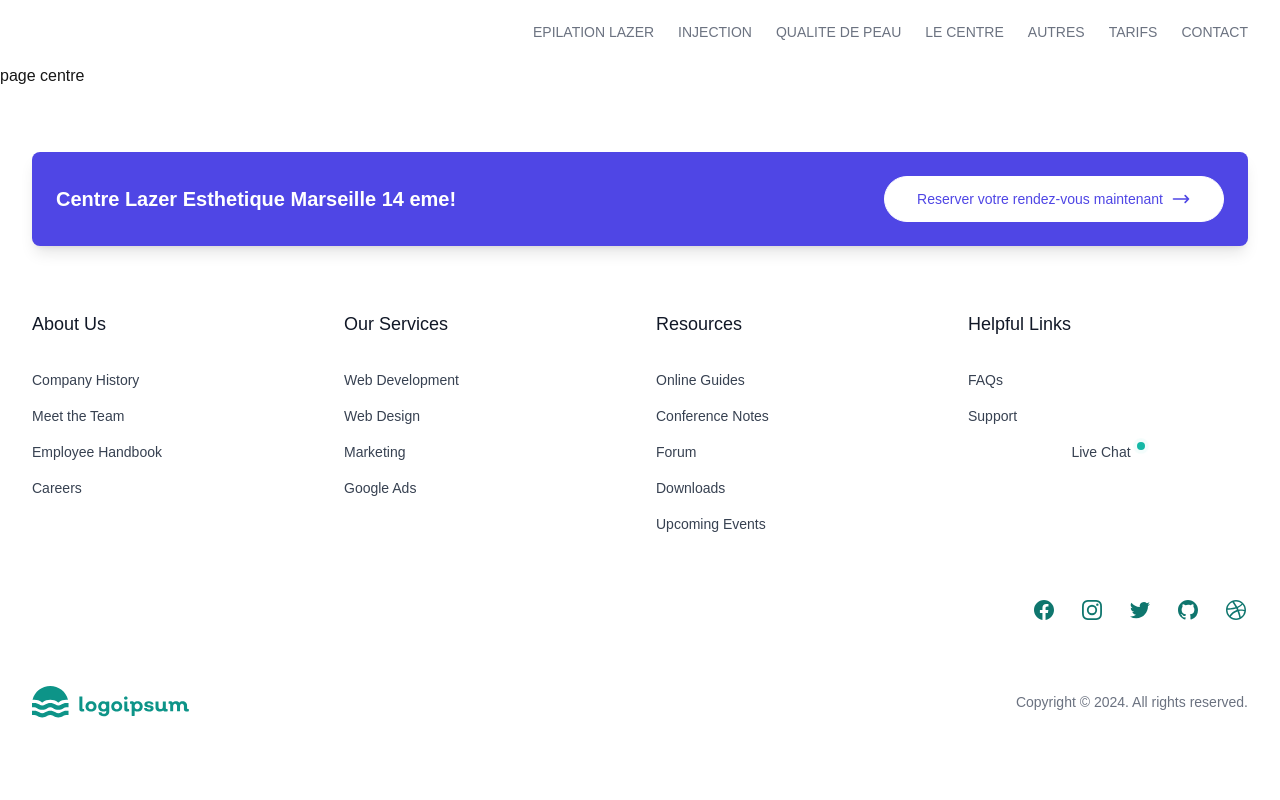
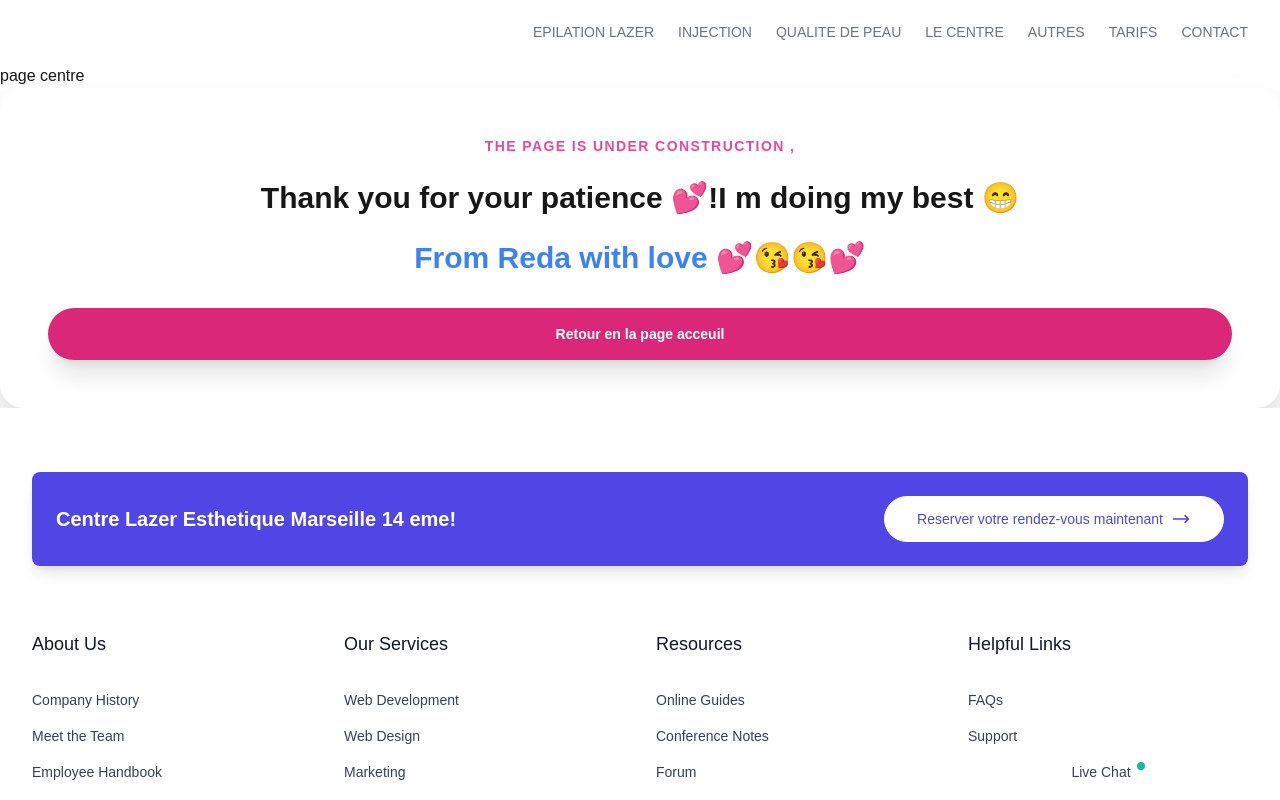
Before and after one commit to redondo-dev/cabinetMedical, a Next.js app: page /centre in a window 1280 px wide. Shown: the top 800 px of the page. Built offline with nearby package versions, Linux system fonts and the light colour scheme.

Commit message:
reinstallation de next latestpour de conflit de dependance au deploiement

```diff
--- a/app/api/send/route.ts
+++ b/app/api/send/route.ts
@@ -1,5 +1,5 @@
-import { Resend } from 'resend';
-import { NextRequest, NextResponse } from 'next/server';
+import { Resend } from "resend";
+import { NextRequest, NextResponse } from "next/server";
 
 const resend = new Resend(process.env.RESEND_API_KEY);
 
@@ -8,8 +8,8 @@ export async function POST(req: NextRequest) {
     const { firstName, lastName, email, subject, message } = await req.json();
 
     const data = await resend.emails.send({
-      from: 'votre-email@votredomaine.com',
-      to: 'destination@votredomaine.com',
+      from: "contact@cabinetmedical-nine.com",
+      to: "riad.reda.fethi@gmail.com",
       subject: `Nouveau message: ${subject}`,
       html: `
         <h2>Nouveau message de contact</h2>
@@ -18,7 +18,7 @@ export async function POST(req: NextRequest) {
         <p><strong>Sujet:</strong> ${subject}</p>
         <p><strong>Message:</strong></p>
         <p>${message}</p>
-      `
+      `,
     });
 
     return NextResponse.json(data);
--- a/app/autres/page.tsx
+++ b/app/autres/page.tsx
@@ -1,9 +1,10 @@
 import React from 'react'
-
+import Construction from '../components/Construction'
 function page() {
   return (
     <div>
       page autres
+      <Construction />
     </div>
   )
 }
--- a/app/centre/page.tsx
+++ b/app/centre/page.tsx
@@ -1,9 +1,11 @@
 import React from 'react'
+import Construction from "../components/Construction"
 
 function page() {
   return (
     <div>
       page centre
+      <Construction />
     </div>
   )
 }
--- /dev/null
+++ b/app/components/Construction.tsx
@@ -0,0 +1,31 @@
+import Link from "next/link";
+import React from "react";
+import "../globals.css";
+
+const construction: React.FC = () => {
+  return (
+    <section className="rounded-3xl shadow-2xl">
+      <div className="p-8 text-center sm:p-12">
+        <p className="text-sm font-semibold uppercase tracking-widest text-pink-500">
+          The page is under construction ,
+        </p>
+
+        <h2 className="mt-6 text-3xl font-bold">
+          Thank you for your patience 💕!I m doing my best 😁
+        </h2>
+        <h3 className="mt-6 text-3xl font-bold text-blue-500">
+          From Reda with love 💕😘😘💕{" "}
+        </h3>
+
+        <Link
+          className="mt-8 inline-block w-full rounded-full bg-pink-600 py-4 text-sm font-bold text-white shadow-xl"
+          href="/"
+        >
+          Retour en la page acceuil
+        </Link>
+      </div>
+    </section>
+  );
+};
+
+export default construction;
--- /dev/null
+++ b/app/contact/components/email-template.tsx
@@ -0,0 +1,13 @@
+import * as React from 'react';
+
+interface EmailTemplateProps {
+  firstName: string;
+}
+
+export const EmailTemplate: React.FC<Readonly<EmailTemplateProps>> = ({
+  firstName,
+}) => (
+  <div>
+    <h1>Welcome, {firstName}!</h1>
+  </div>
+);
--- a/app/injection/page.tsx
+++ b/app/injection/page.tsx
@@ -1,8 +1,10 @@
 import React from 'react'
-
+import Construction from "../components/Construction"
 function injection() {
   return (
-    <div> page injection</div>
+    <div> page injection
+        <Construction />
+    </div>
   )
 }
 
--- a/app/lazer/page.tsx
+++ b/app/lazer/page.tsx
@@ -1,8 +1,13 @@
 import React from 'react'
+import Construction from '../components/Construction';
 
 function page() {
   return (
-    <div>page epilation lazer </div>
+    <div>
+page epilation lazer
+
+    <Construction />
+    </div>
   )
 }
 
--- a/app/qualiteDePeau/page.tsx
+++ b/app/qualiteDePeau/page.tsx
@@ -1,8 +1,11 @@
 import React from 'react'
-
+import Construction from '../components/Construction'
 function page() {
   return (
-    <div>page qualit de peau</div>
+    <div>page qualite de peau
+
+<Construction />
+    </div>
   )
 }
 
--- a/app/tarifs/page.tsx
+++ b/app/tarifs/page.tsx
@@ -1,9 +1,10 @@
 import React from 'react'
-
+import Construction from '../components/Construction'
 function Tarifs() {
   return (
     <div>
       page tarifs
+      <Construction />
     </div>
   )
 }
```
Also changed, not shown: package.json (+5 -4 lines), 1 other file (tests, documents, lock files or other folders).
